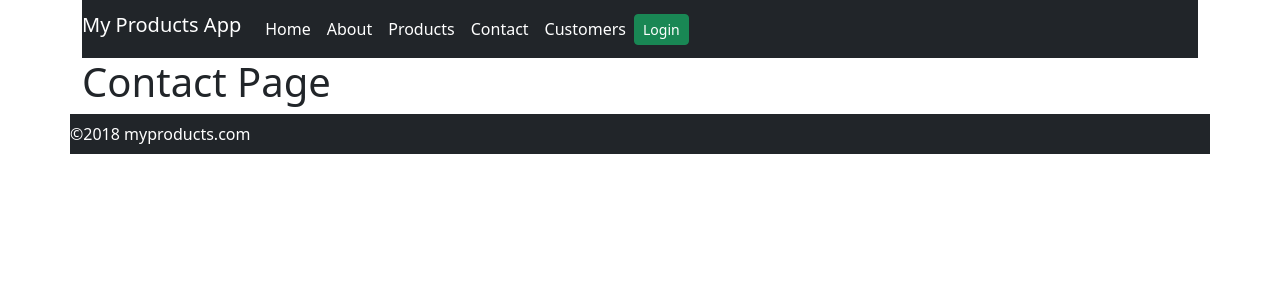
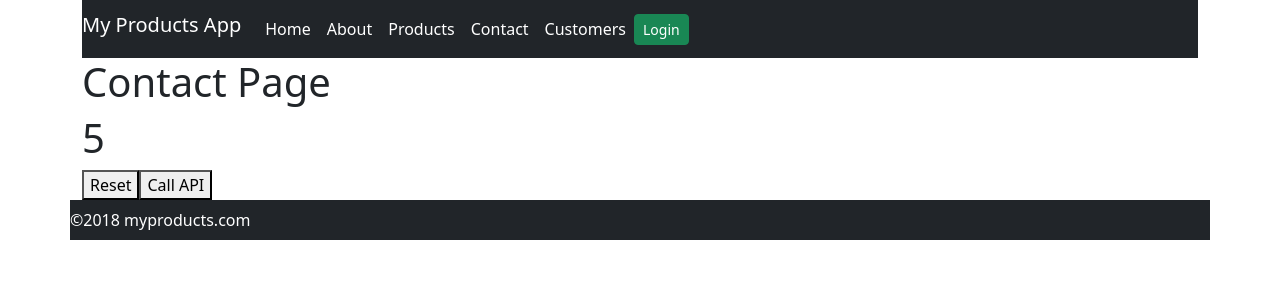
Before and after one commit to Mujib517/angular-6.1, an Angular app: page /contact in a window 1280 px wide. Shown: the top 300 px of the page. Built offline with nearby package versions, Linux system fonts and the light colour scheme.

Commit message:
Change detection

```diff
--- a/src/app/contact/contact.component.ts
+++ b/src/app/contact/contact.component.ts
@@ -1,7 +1,33 @@
 import { Component } from "@angular/core";
+import { HttpClient } from "@angular/common/http";
 
 @Component({
-  template: '<h1>Contact Page</h1>',
-  selector: 'app-contact'
+  selector: 'app-contact',
+  template: `<h1>Contact Page</h1>
+    <h1>{{count}}</h1>
+
+    <button (click)="reset()">Reset</button>
+    <button (click)="call()">Call API</button>
+  `,
 })
-export class ContactComponent { }
+export class ContactComponent {
+  //CD.
+  // Asynchronous operation completion
+  // DB,File,Events, Timers
+  count: number = 0;
+
+  constructor(private http: HttpClient) {
+    setInterval(() => ++this.count, 1000);
+  }
+
+  reset() {
+    this.count = 0;
+  }
+
+  call() {
+    setInterval(() => ++this.count, 1000);
+    this.http.get('api/products').
+      subscribe(res => this.count = 100);
+  }
+
+}
```
